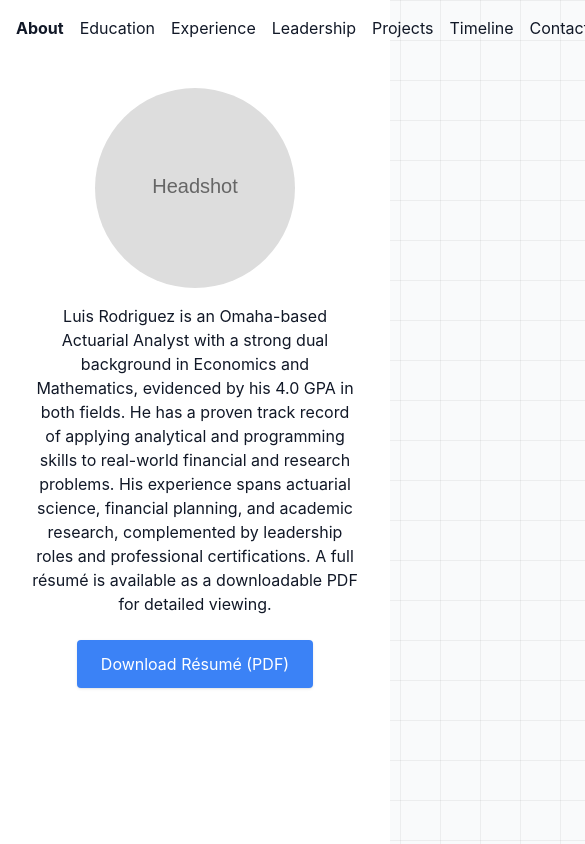
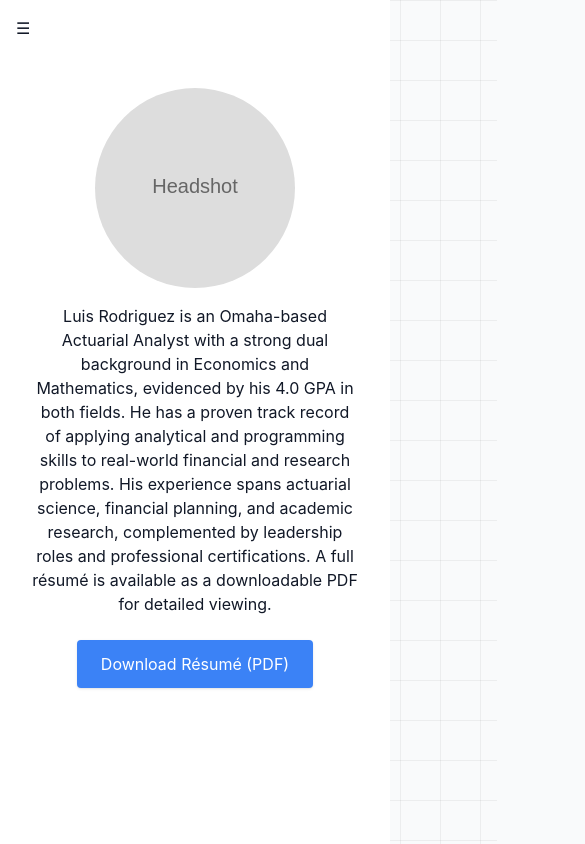
Before and after one commit to luisitinrodriguez2001-cloud/Luisitin, a Next.js app in the folder luis-site/: page / in a window 390 px wide. Shown: the top 844 px of the page, 585 px wide, since content can reach past the window. Built offline with nearby package versions, Linux system fonts and the light colour scheme.

Commit message:
feat: add responsive navbar menu

```diff
--- a/luis-site/src/components/Navbar.tsx
+++ b/luis-site/src/components/Navbar.tsx
@@ -12,6 +12,7 @@ const sections = [
 
 export default function Navbar() {
   const [active, setActive] = useState<string>("about");
+  const [open, setOpen] = useState(false);
 
   useEffect(() => {
     const observer = new IntersectionObserver(
@@ -40,7 +41,19 @@ export default function Navbar() {
 
   return (
     <nav className="sticky top-0 z-50 bg-background">
-      <ul className="flex space-x-4 p-4">
+      <div className="p-4 sm:hidden">
+        <button
+          aria-controls="navbar-menu"
+          aria-expanded={open}
+          onClick={() => setOpen((prev) => !prev)}
+        >
+          ☰<span className="sr-only">Toggle menu</span>
+        </button>
+      </div>
+      <ul
+        id="navbar-menu"
+        className={`${open ? "flex" : "hidden"} flex-col space-y-2 p-4 sm:flex sm:flex-row sm:space-y-0 sm:space-x-4`}
+      >
         {sections.map((id) => (
           <li key={id}>
             <a href={`#${id}`} className={active === id ? "font-bold" : ""}>
```
